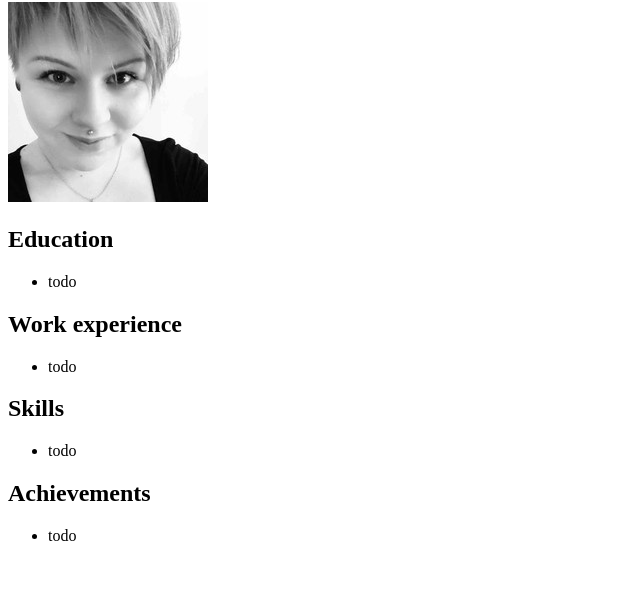
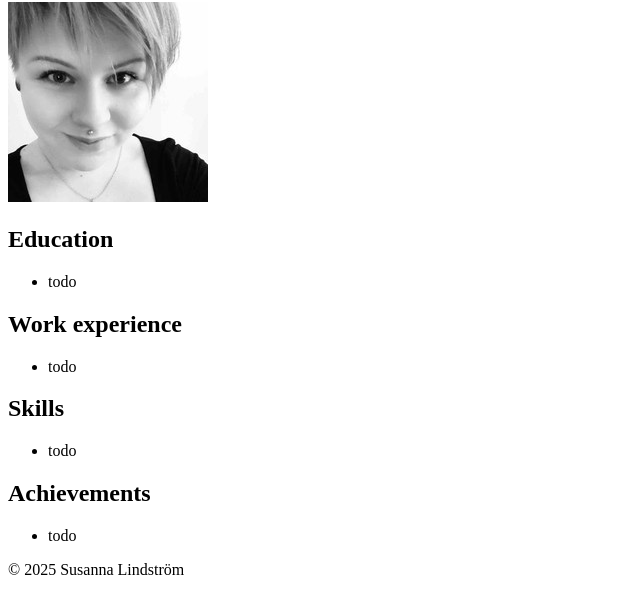
Before and after one commit to Susanna-glitch/resume, a plain HTML site: page index.html in a window 1280 px wide. Shown: the part 78-692 px from the top of the page, without its empty margins (0-640 px from the left). Drawn offline with Linux system fonts and the light colour scheme.

Commit message:
Add files via upload

```diff
--- a/index.html
+++ b/index.html
@@ -25,5 +25,8 @@
 <ul>
     <li>todo</li>
 </ul>
+<footer>
+    <p>© 2025 Susanna Lindström</p>
+  </footer>
 </body>
 </html>
```
